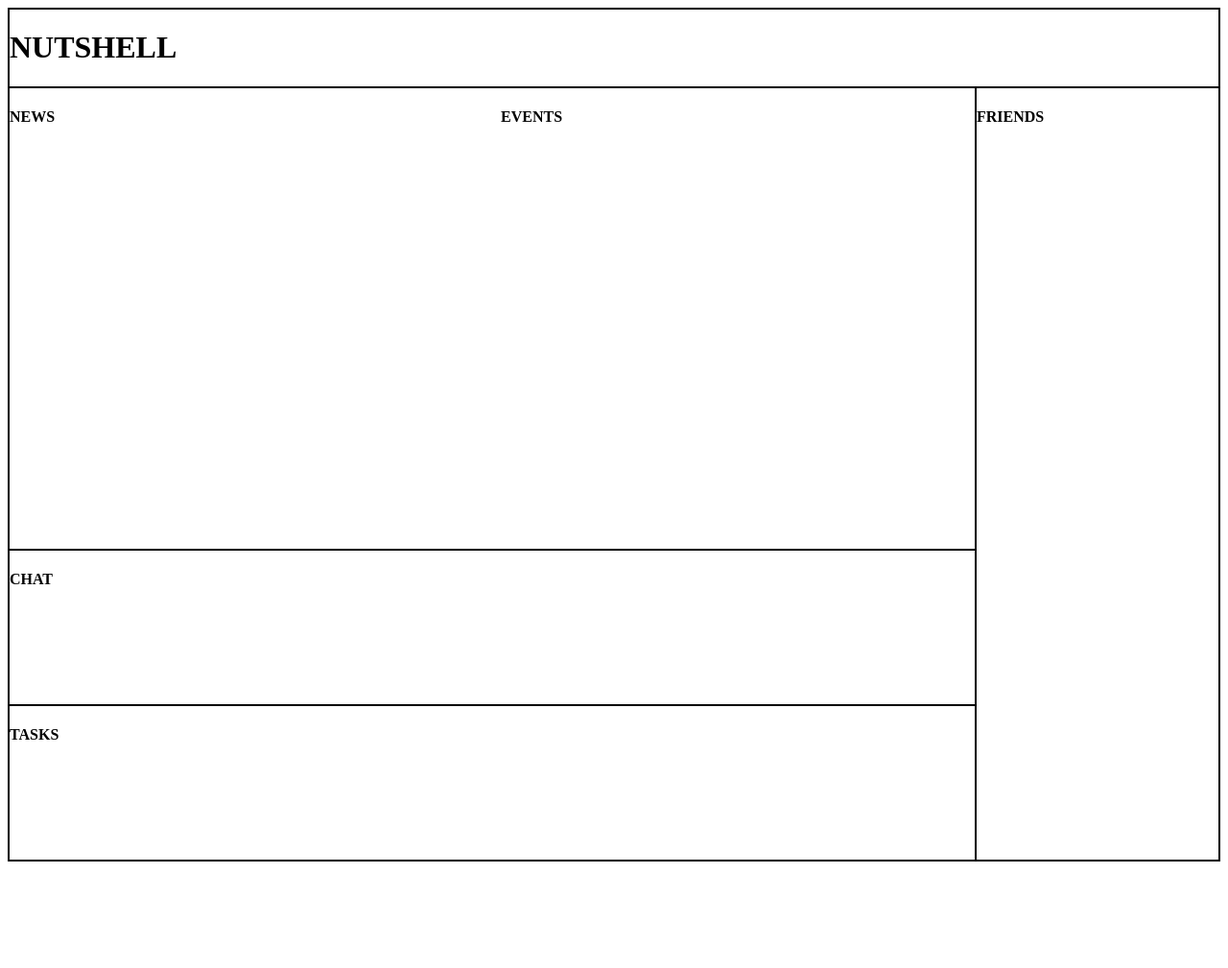
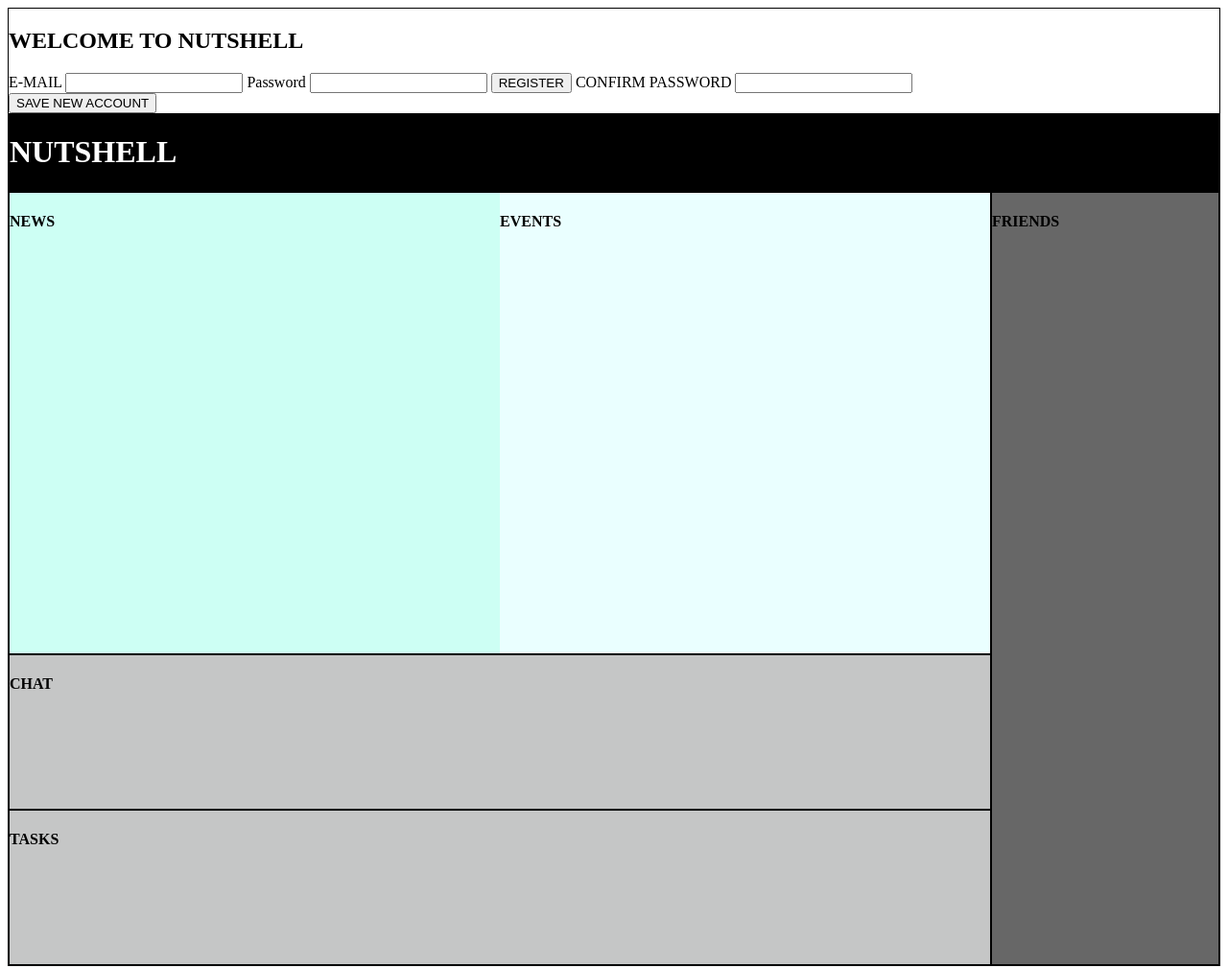
Before and after one commit to Coffey-May/nutshell-persnickety-porcupine, a plain HTML site: page src/index.html in a window 1280 px wide. Shown: the whole page at 96% size. Before the commit the page ends 906 px from the top, so only its background shows below. Drawn offline with Linux system fonts and the light colour scheme.

Commit message:
began user form

```diff
--- a/src/index.html
+++ b/src/index.html
@@ -10,16 +10,27 @@
 </head>
 
 <body class="container">
+
     <main class="main">
+        <div class="hide">
+            <section class="userForm">FORM</section>
+        </div>
 
-        <header class="header"><h1>NUTSHELL</h1></header>
+
+        <header class="header">
+            <h1>NUTSHELL</h1>
+        </header>
         <div class="wrapper">
             <div class="contentWrapper">
 
                 <article>
                     <div class="newsAndArticles">
-                    <section class="newsDiv"><h4>NEWS</h4></section>
-                    <section clas="eventsDiv"><h4>EVENTS</h4></section>
+                        <section class="newsDiv">
+                            <h4>NEWS</h4>
+                        </section>
+                        <section class="eventsDiv">
+                            <h4>EVENTS</h4>
+                        </section>
                     </div>
                 </article>
 
@@ -28,14 +39,20 @@
 
 
                 <article class="chatAndTasks">
-                <section class="chat"><h4>CHAT</h4></section>
-                <section class="tasks"><h4>TASKS</h4></section>
+                    <section class="chat">
+                        <h4>CHAT</h4>
+                    </section>
+                    <section class="tasks">
+                        <h4>TASKS</h4>
+                    </section>
                 </article>
             </div>
 
             <article class="friendsList">
                 <aside>
-                <section><h4>FRIENDS</h4></section>
+                    <section>
+                        <h4>FRIENDS</h4>
+                    </section>
                 </aside>
             </article>
         </div>
--- a/src/scripts/Users/UserForm.js
+++ b/src/scripts/Users/UserForm.js
@@ -0,0 +1,30 @@
+//Coffey html temlate insert.
+
+const eventHub = document.querySelector('.container');
+const contentTarget = document.querySelector('.userForm');
+
+
+
+
+
+
+export const userFormComponent = () => {
+	const render = () => {
+		contentTarget.innerHTML = `
+<h1>WELCOME TO NUTSHELL</h1>
+<div>
+    <form action="">
+        <label for="">E-MAIL</label>
+        <input type="email">
+        <label for="">Password</label>
+        <input type="passwaord">
+        <button>REGISTER</button>
+        <label for="">CONFIRM PASSWORD</label>
+        <input type="password">
+    </form>
+    <button>SAVE NEW ACCOUNT</button>
+</div>
+`;
+};
+render();
+};
--- a/src/scripts/main.js
+++ b/src/scripts/main.js
@@ -0,0 +1,3 @@
+import { userFormComponent } from "./Users/UserForm.js";
+
+userFormComponent()
--- a/src/styles/Articles.css
+++ b/src/styles/Articles.css
@@ -6,6 +6,7 @@
 }
 .newsDiv{
     width:40vw;
+    background-color: rgb(205, 255, 244);
 }
 
 
--- a/src/styles/Chats.css
+++ b/src/styles/Chats.css
@@ -1,4 +1,5 @@
 .chat{
     border:1px solid black;
     height:20vh;
+    background-color: rgb(197, 198, 198);
 }
--- a/src/styles/Events.css
+++ b/src/styles/Events.css
@@ -1,3 +1,4 @@
 .eventsDiv{
     width:40vw;
+    background-color: rgb(234, 255, 255);
 }
--- a/src/styles/Friends.css
+++ b/src/styles/Friends.css
@@ -2,4 +2,5 @@
     border:1px solid black;
     width:20vw;
     height:100.5vh;
+    background-color: rgb(103, 103, 103);
 }
--- a/src/styles/Tasks.css
+++ b/src/styles/Tasks.css
@@ -2,4 +2,5 @@
 .tasks{
     border:1px solid black;
     height:20vh;
+    background-color: rgb(197, 198, 198);
 }
--- a/src/styles/header.css
+++ b/src/styles/header.css
@@ -6,4 +6,6 @@
 
 .header {
     border:1px solid black;
+    color:white;
+    background-color: black;
 }
```
Lines whose indentation alone changed are shown as unchanged.
